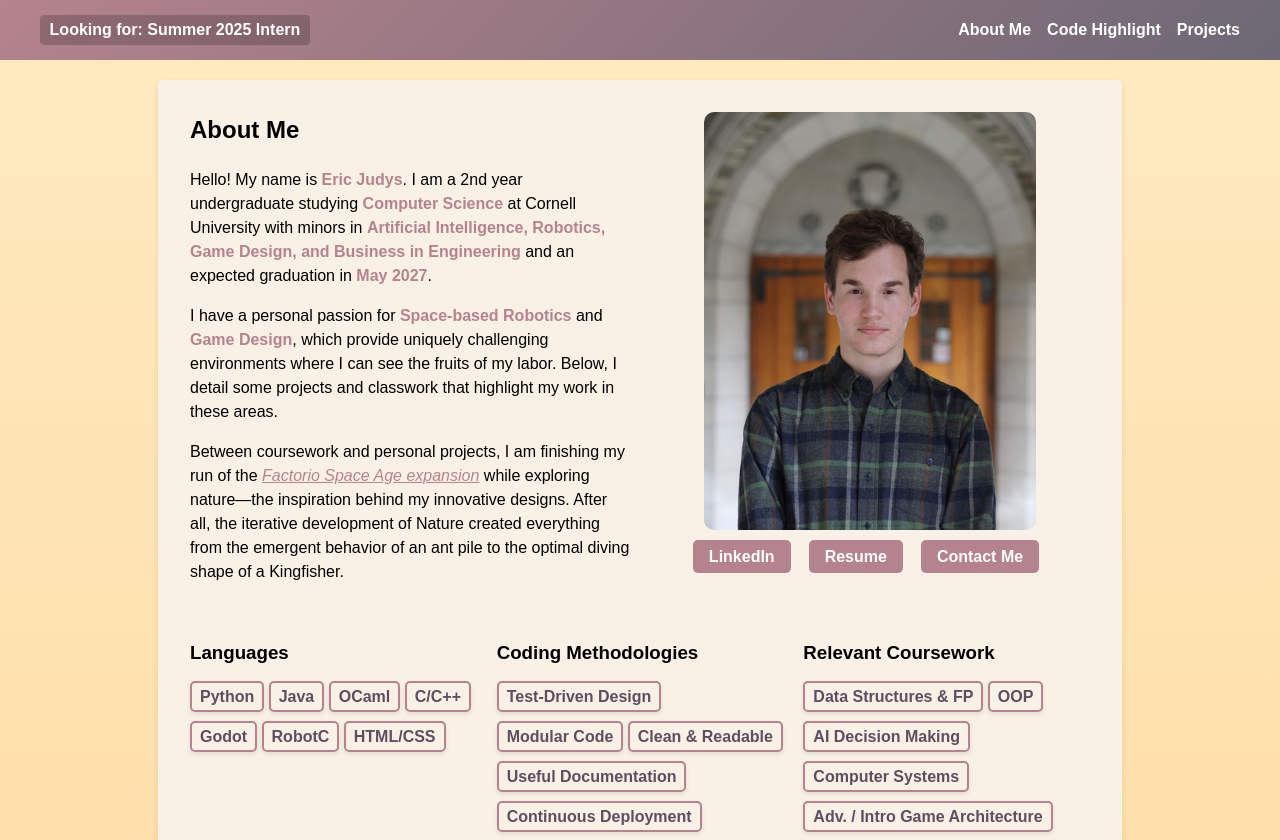
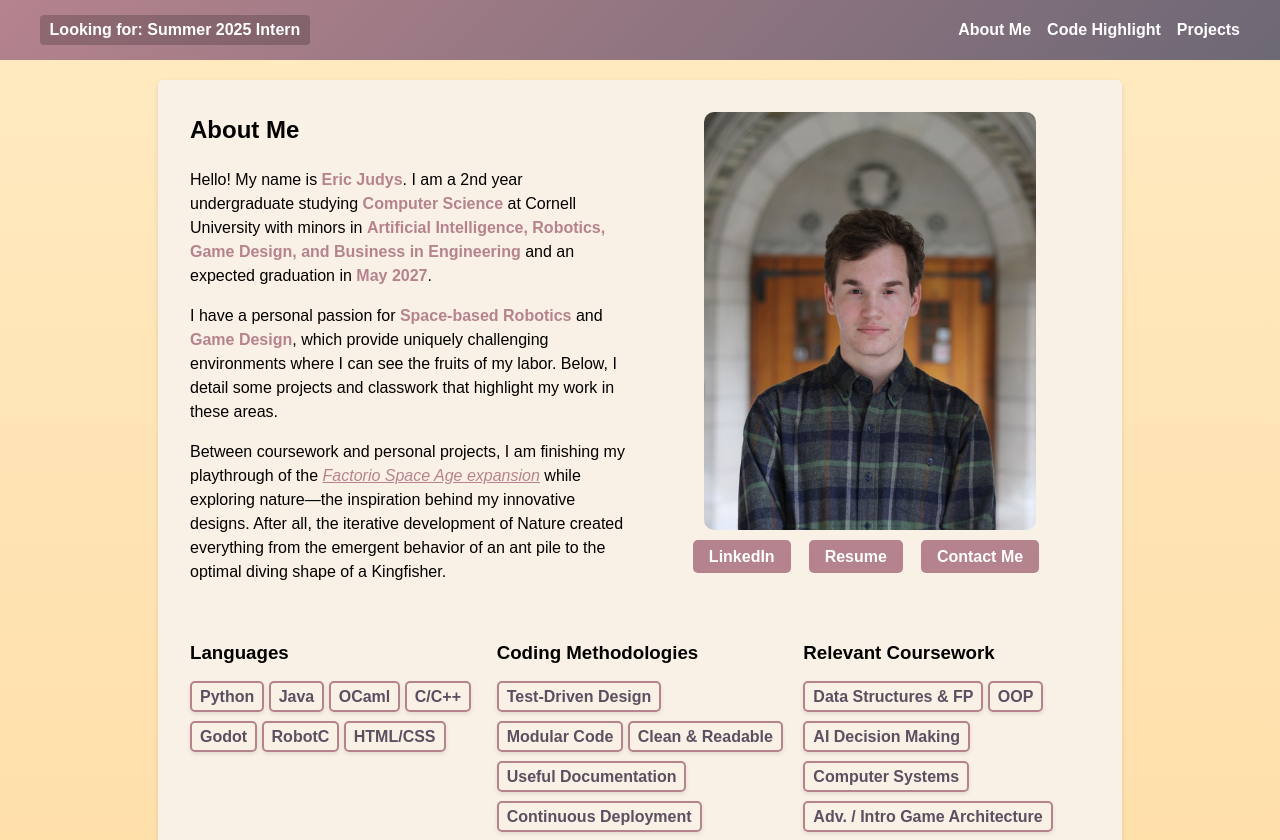
Before and after one commit to EricJudys1/EricJudys1.github.io, a plain HTML site: page index.html in a window 1280 px wide. Shown: the top 840 px of the page. Drawn offline with Linux system fonts and the light colour scheme.

Commit message:
small rephrase

```diff
--- a/index.html
+++ b/index.html
@@ -53,7 +53,7 @@
             highlight my work in these areas.
           </p>
           <p>
-            Between coursework and personal projects, I am finishing my run of the
+            Between coursework and personal projects, I am finishing my playthrough of the
             <a href="https://www.factorio.com/space-age/content" class="embedded-link">Factorio Space Age expansion</a>
             while exploring nature—the inspiration behind my innovative designs. After all, the iterative development of Nature
             created everything from the emergent behavior of an ant pile to the optimal diving shape of a Kingfisher.
```
